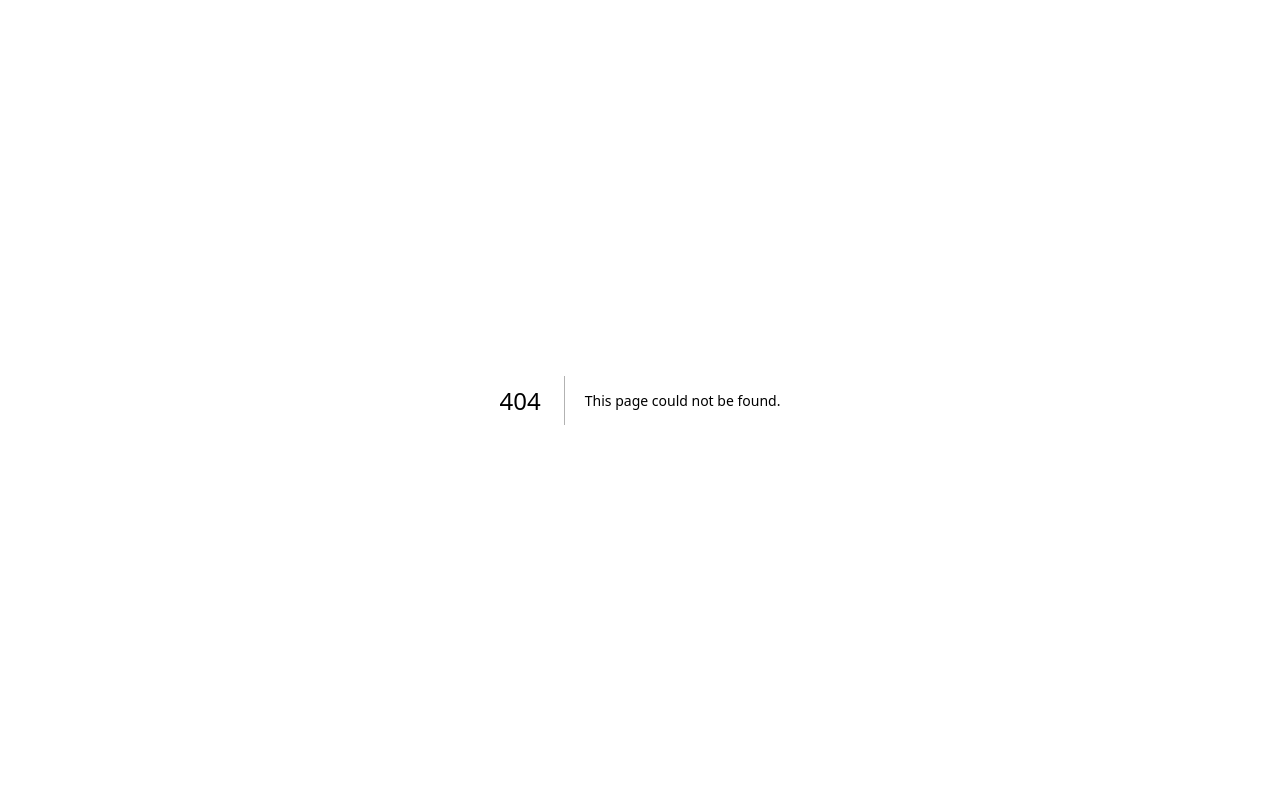
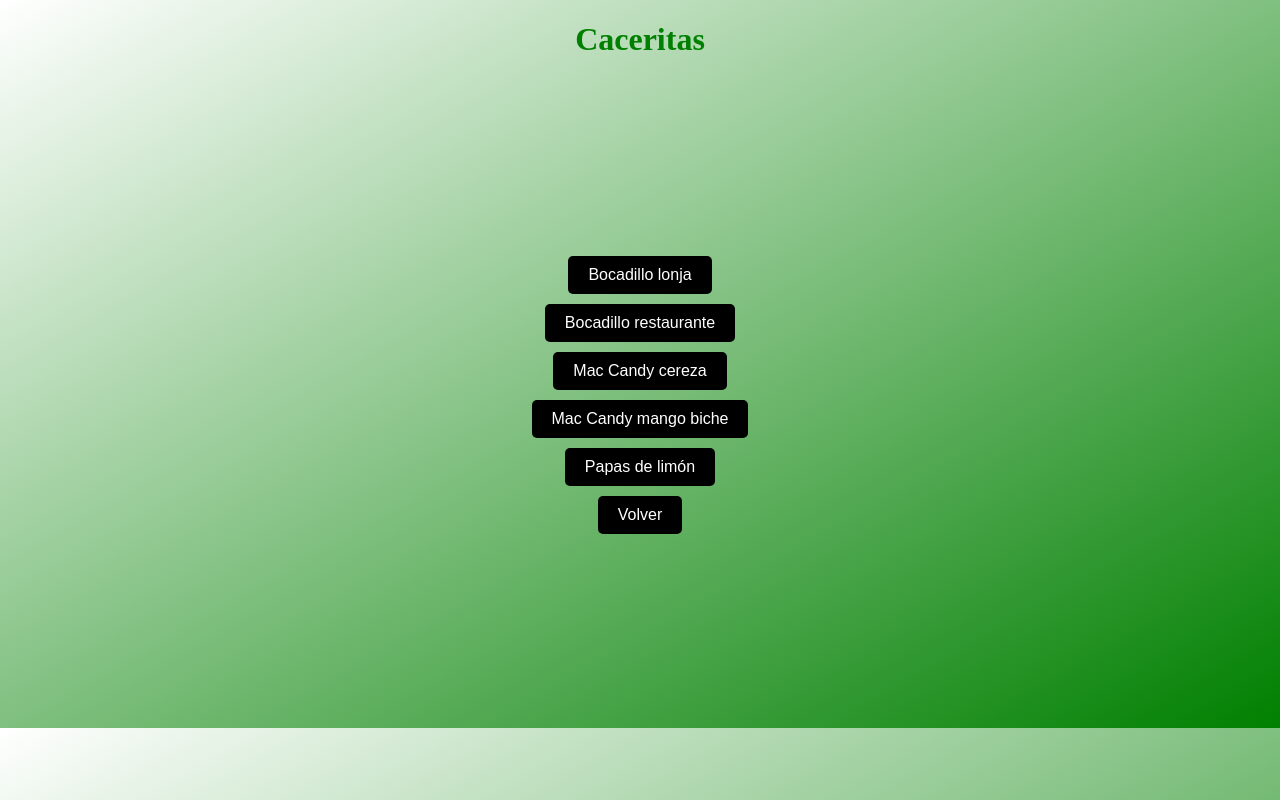
Before and after one commit to Alejandro-XIII/Tienda-Verde, a Next.js app: page /calcular-precios/caceritas in a window 1280 px wide. Before the commit this address had no page. Built offline with nearby package versions, Linux system fonts and the light colour scheme.

Commit message:
calcular precios de caceritas

```diff
--- /dev/null
+++ b/pages/calcular-precios/caceritas/index.js
@@ -0,0 +1,48 @@
+import Link from 'next/link';
+
+export default function Caceritas() {
+    const handleProductClick = async (productId) => {
+        // Pedir al usuario que ingrese un valor total
+        const total = parseFloat(prompt('Ref. Precio:'));
+        if (isNaN(total) || total <= 0) {
+            alert('Por favor, ingrese un número válido.');
+            return;
+        }
+
+        try {
+            // Enviar el total y el ID del producto al servidor
+            const response = await fetch('/api/update-product', {
+                method: 'POST',
+                headers: {
+                    'Content-Type': 'application/json',
+                },
+                body: JSON.stringify({ productId, total }),
+            });
+            const result = await response.json();
+
+            if (response.ok) {
+                alert(`Precio anterior: ${result.precioAnterior}\nNuevo precio: ${result.precio_venta}`);
+            } else {
+                alert(`Error: ${result.error}`);
+            }
+        } catch (error) {
+            console.error('Error al actualizar el producto:', error);
+        }
+    };
+
+    return (
+        <div>
+            <h1 className="title">Caceritas</h1>
+            <div className="container">
+                <button className="button" onClick={() => handleProductClick(432001)}>Bocadillo lonja</button>
+                <button className="button" onClick={() => handleProductClick(408004)}>Bocadillo restaurante</button>
+                <button className="button" onClick={() => handleProductClick(407014)}>Mac Candy cereza</button>
+                <button className="button" onClick={() => handleProductClick(407012)}>Mac Candy mango biche</button>
+                <button className="button" onClick={() => handleProductClick(421001)}>Papas de limón</button>
+                <Link href="/calcular-precios">
+                    <button className="button">Volver</button>
+                </Link>
+            </div>
+        </div>
+    );
+}
--- a/pages/calcular-precios/index.js
+++ b/pages/calcular-precios/index.js
@@ -5,9 +5,8 @@
         <div>
             <h1 class="title">Calcular precios</h1>
             <div class="container">
-                <Link href="/calcular-precios/alpina">
-                    <button class="button">Alpina</button>
-                </Link>
+                <Link href="/calcular-precios/alpina"><button class="button">Alpina</button></Link>
+                <Link href="/calcular-precios/caceritas"><button class="button">Caceritas</button></Link>
                 <Link href="/"><button class="button">Volver</button></Link>
             </div>
         </div>
```
